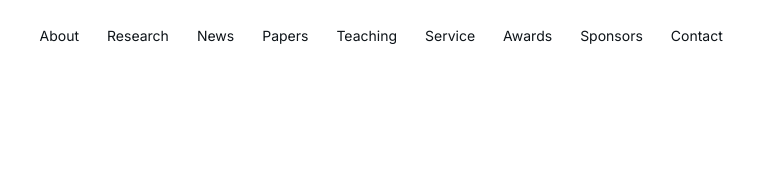
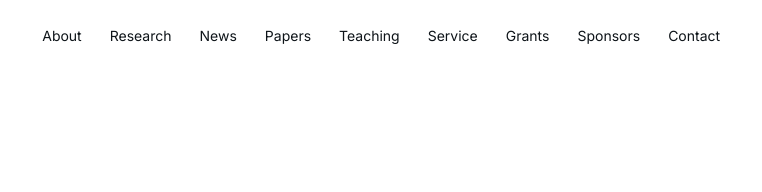
Before and after one commit to denghui-research/denghui-research.github.io, a plain HTML site: page index.html in a window 1280 px wide. Shown: the top 192 px of the page, 307-1069 px from the left. Drawn offline with Linux system fonts and the light colour scheme.

Commit message:
Rename Awards navigation label to Grants

```diff
--- a/index.html
+++ b/index.html
@@ -997,7 +997,7 @@ footer a:hover { color: var(--accent); }
       <a href="#publications">Papers</a>
       <a href="#teaching">Teaching</a>
       <a href="#service">Service</a>
-      <a href="#awards">Awards</a>
+      <a href="#awards">Grants</a>
       <a href="#sponsors">Sponsors</a>
       <a href="#contact">Contact</a>
     </nav>
```
